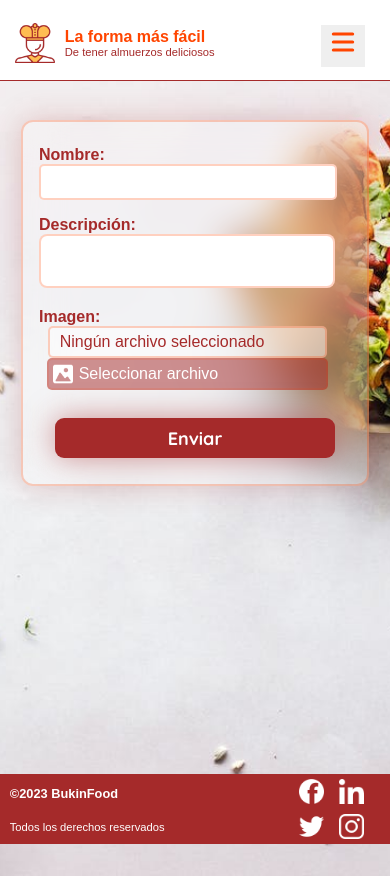
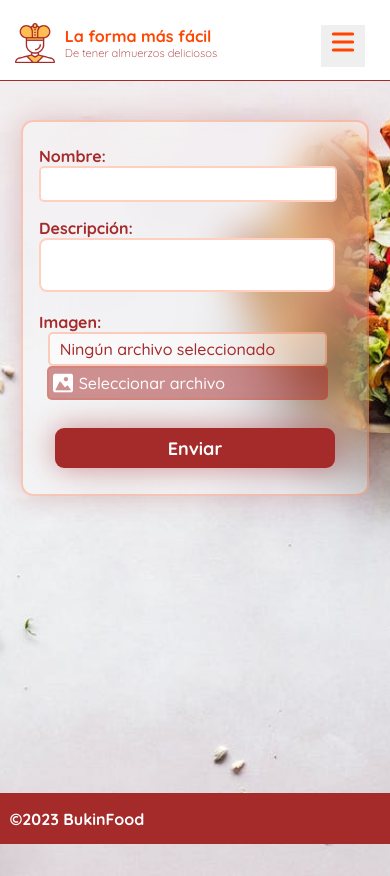
Before and after one commit to JuanNicolas14/proyectoFinalCTD, a React (Vite) app in the folder Frontend/: page /plan/registrar in a window 390 px wide. Built offline with nearby package versions, Linux system fonts and the light colour scheme.

Commit message:
ajuste de estilos al footer y ahora si cambio de tipo de letra a todo

```diff
--- a/Frontend/src/Componentes/Footer/footer.css
+++ b/Frontend/src/Componentes/Footer/footer.css
@@ -2,6 +2,7 @@ footer {
   position: fixed;
   bottom: 0;
   width: 100%;
+  height: 6vh;
   color: white;
   display: flex;
   justify-content: center;
@@ -15,7 +16,7 @@ footer {
   gap: 20px;
 }
 
-h4 {
+.copyright h4 {
   color: white;
   font-weight: lighter;
   font-size: small;
@@ -28,69 +29,26 @@ footer section {
 }
 
 footer section div img {
-  width: 25px;
-  height: 25px;
+  width: 20px;
+  height: 20px;
 }
 
 .social-media{
-  width: 25%;
   display: flex;
-  justify-content: space-around;
   align-items: center;
+  gap: 20px;
 }
 
+/*- Media Queries Footer -*/
+
 @media (max-width: 768px) {
-    .social-media {
-      justify-content: center;
-      flex-wrap: wrap;
-    }
-    .social-media img {
-      margin: 5px 22px;
-    }
-    .social-media .logo {
-      margin: 5px 10px;
-    }
-}
-
-@media (max-width: 700px) {
-    .copyright {
-      flex-direction: column;
-      justify-content: center;
-    }
-
-    .copyright h4, .copyright p {
-      margin: 0 auto
-    }
-
-    .social-media img {
-      margin: 5px 20px;
-    }
+  .copyright h4 {
+    display: none;
+  }
 }
 
 @media (max-width: 480px) {
-  .copyright {
-    max-width: 60%;
-    align-items: start;
-    font-size: .8rem;
-    flex-direction: column;
-    justify-content: center;
-  }
-  .copyright h4 {
-    font-size: .7rem;
-  }
-
-  .copyright h4, .copyright p {
-    margin: 0;
-  }
-
-  .social-media img {
-    margin: 5px;
+  .social-media {
+    display: none;
   }
 }
-
-@media (max-width: 360px){
-  .social-media img {
-    width: 17px;
-    height: 17px;
-  }
-}
--- a/Frontend/src/index.css
+++ b/Frontend/src/index.css
@@ -11,7 +11,7 @@ body{
   padding: 0;
   margin: 0;
   color: var(--main-color);
-  font-family: 'Be Vietnam Pro', sans-serif;
+  font-family: 'Quicksand', sans-serif;
 }
 
 main{
```
